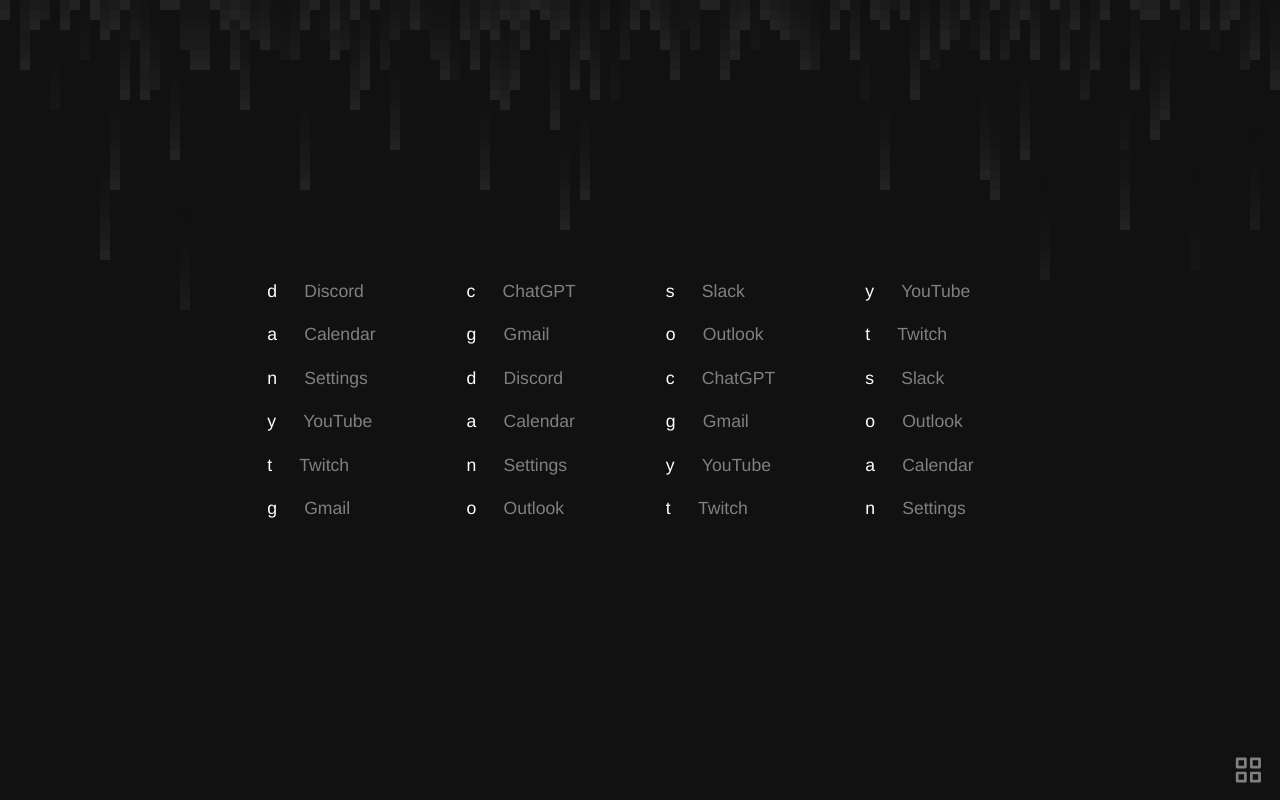
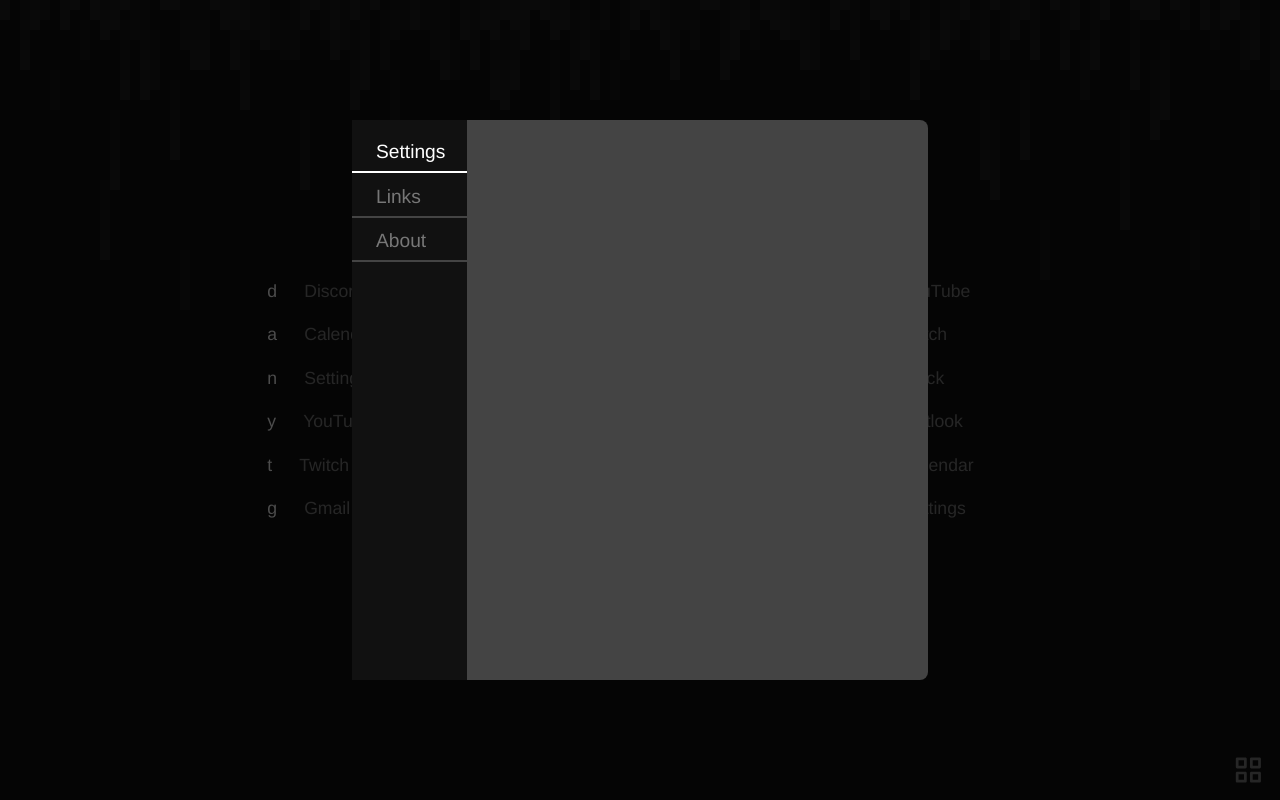
Before and after one commit to r-moret/rain.js, a React (Vite) app: page / in a window 1280 px wide. Both pictures are taken after a click on the button 1248 px from the left and 771 px from the top of the page. Built offline with nearby package versions, Linux system fonts and the light colour scheme.

Commit message:
wip: add settings modal

```diff
--- a/src/components/App/App.jsx
+++ b/src/components/App/App.jsx
@@ -3,13 +3,15 @@
 import { LinksPanel } from "../LinksPanel/LinksPanel.jsx"
 import { SearchBar } from "../SearchBar/SearchBar.jsx"
 import { Hideable } from "../Hideable/Hideable.jsx"
-import { Settings } from "../Settings/Settings.jsx"
+import { SettingsIcon } from "../SettingsIcon/SettingsIcon.jsx"
+import { SettingsModal } from "../SettingsModal/SettingsModal.jsx"
 import "./App.css"
 
 import CONFIG from "../../../config.json"
 
 export function App() {
     const [isSearchVisible, setIsSearchVisible] = useState(false)
+    const [isSettingsOpen, setIsSettingsOpen] = useState(false)
 
     const handleKeyDown = () => {
         setIsSearchVisible(true)
@@ -42,8 +44,9 @@
                 </Hideable>
             </main>
             <footer>
-                <Settings />
+                <SettingsIcon setIsOpen={setIsSettingsOpen}/>
             </footer>
+            <Hideable shown={isSettingsOpen}><SettingsModal setIsOpen={setIsSettingsOpen}/></Hideable>
         </>
     )
 }
--- a/src/components/Settings/Settings.jsx
+++ b/src/components/SettingsIcon/SettingsIcon.jsx
@@ -1,4 +1,4 @@
-import "./Settings.css"
+import "./SettingsIcon.css"
 
 const SVG_ICON = (
     <svg
@@ -25,10 +25,10 @@
     </svg>
 )
 
-export function Settings() {
+export function SettingsIcon ({ setIsOpen }) {
 
     const handleClick = () => {
-        alert("Clicked!") // WIP: Modal with configuration options
+        setIsOpen(true)
     }
 
     return (
--- /dev/null
+++ b/src/components/SettingsModal/SettingsModal.css
@@ -0,0 +1,62 @@
+.modal-background {
+    background-color: rgba(0, 0, 0, 0.7);
+    width: 100vw;
+    height: 100vh;
+    position: absolute;
+    top: 50%;
+    left: 50%;
+    transform: translate(-50%, -50%);
+    z-index: 0;
+}
+
+.modal {
+    background-color: #444444;
+    width: 45vw;
+    height: 70vh;
+    position: absolute;
+    top: 50%;
+    left: 50%;
+    transform: translate(-50%, -50%);
+    z-index: 10;
+    border-radius: 8px;
+    display: flex;
+    flex-direction: row;
+}
+
+.settings-nav {
+    width: 20%;
+    background-color: #111111;
+    padding-top: 0.5rem;
+}
+
+.settings-nav ul {
+    list-style: none;
+    margin: 0;
+    padding: 0;
+}
+
+.settings-tab {
+    width: 100%;
+    height: 2.5rem;
+    display: flex;
+    flex-direction: column;
+    justify-content: center;
+    border-bottom: 2px solid #444444;
+    padding-left: 1.5rem;
+    box-sizing: border-box;
+    font-family: Helvetica;
+    font-size: 1.2rem;
+    color: #777777;
+    margin-top: 0.3rem;
+    transition: all 0.3s;
+}
+
+.settings-tab:hover {
+    color: white;
+    border-color: white;
+}
+
+.selected {
+    color: white;
+    border-color: white;
+}
--- /dev/null
+++ b/src/components/SettingsModal/SettingsModal.jsx
@@ -0,0 +1,35 @@
+import { useState } from "react"
+import "./SettingsModal.css"
+
+export function SettingsModal({ setIsOpen }) {
+    const [selectedTab, setSelectedTab] = useState(0)
+
+    const closeModal = () => setIsOpen(false)
+
+    const tabs = ["Settings", "Links", "About"]
+
+    return (
+        <>
+            <div className="modal-background" onClick={closeModal}></div>
+            <section className="modal">
+                <nav className="settings-nav">
+                    <ul>
+                        {
+                            tabs.map((elem, idx) => (
+                                <li key={idx}>
+                                    <div
+                                        className={`settings-tab ${selectedTab == idx && "selected"}`}
+                                        onClick={() => setSelectedTab(idx)}
+                                    >
+                                        {elem}
+                                    </div>
+                                </li>
+                            ))
+                        }
+                    </ul>
+                </nav>
+                <article></article>
+            </section>
+        </>
+    )
+}
```
Also changed, not shown: src/components/SettingsIcon/SettingsIcon.css (renamed from src/components/Settings/Settings.css).
